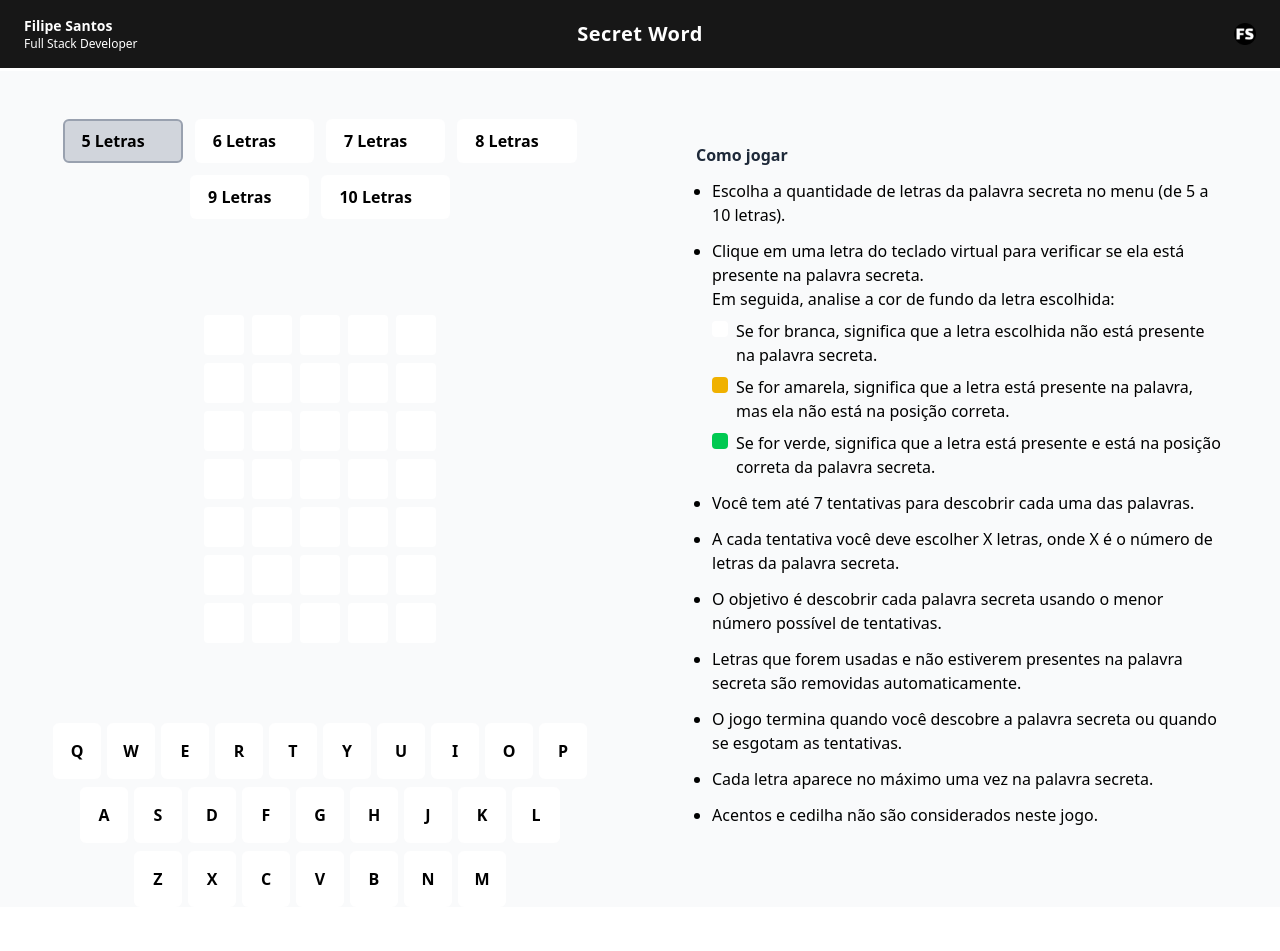
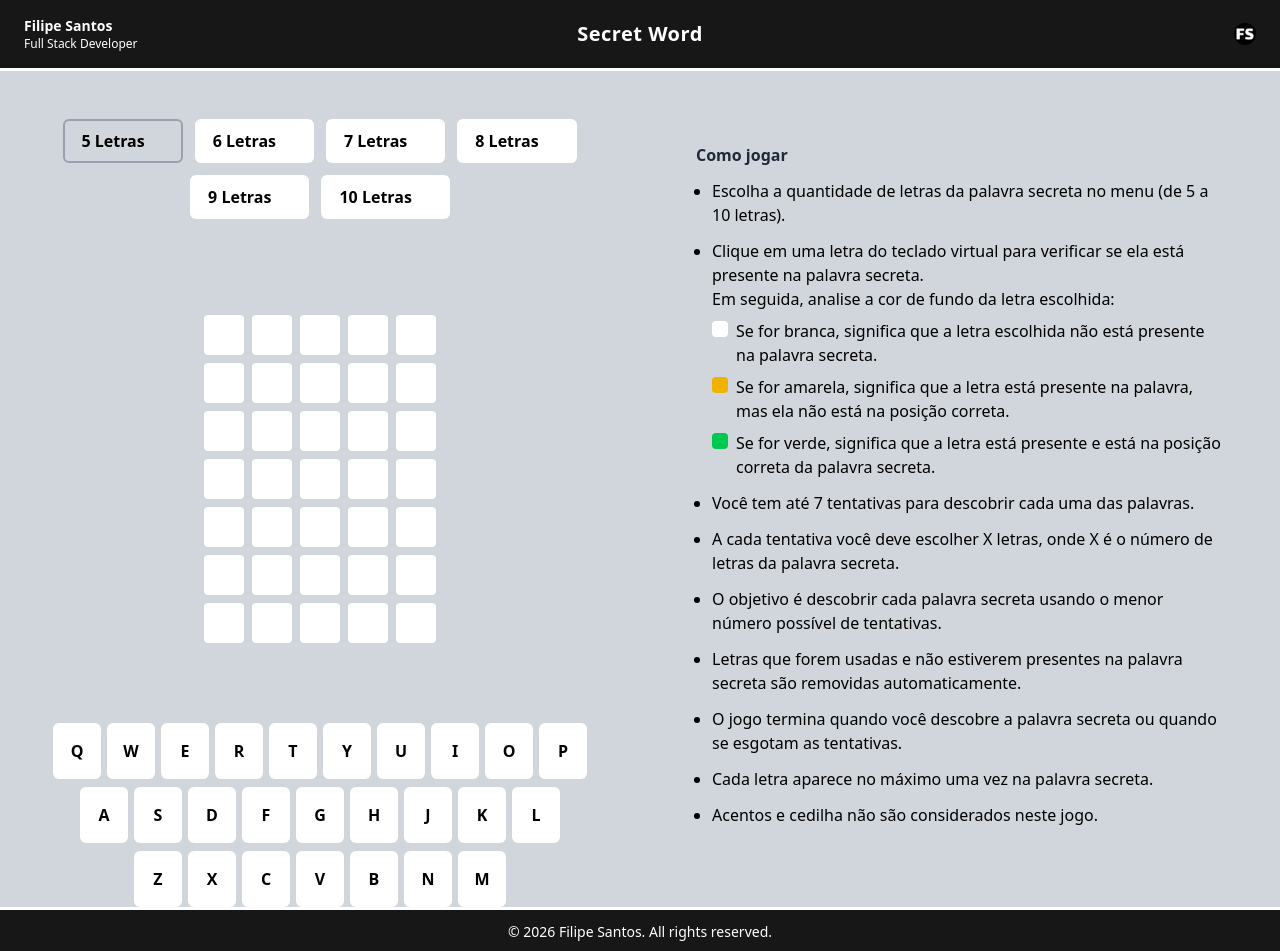
Before and after one commit to dulipe/secretWord, a React (Vite) app: page / in a window 1280 px wide. Shown: the top 951 px of the page. Before the commit the page ends 907 px from the top, so only its background shows below. Built offline with nearby package versions, Linux system fonts and the light colour scheme.

Commit message:
feat: add Footer component

```diff
--- a/src/app/App.tsx
+++ b/src/app/App.tsx
@@ -4,6 +4,7 @@ import WordGrid from "@/components/wordGrid/WordGrid";
 import Keyboard from "@/components/keyboard/Keyboard";
 import Modal from "@/components/modal/Modal";
 import Instructions from "@/components/instructions/Instructions";
+import Footer from "@/components/footer/Footer";
 
 import { useWords } from "@/hooks/useWords";
 import { useGameLogic } from "@/hooks/useGameLogic";
@@ -23,7 +24,7 @@ function App(): JSX.Element {
     <div className="flex flex-col min-h-screen">
       <Navbar />
 
-      <div className="flex flex-col lg:flex-row flex-1 bg-gray-50">
+      <div className="flex flex-col lg:flex-row flex-1 bg-gray-300">
         <main className="flex flex-col items-center w-full lg:w-1/2">
           <GameMenu
             options={GAME_OPTIONS}
@@ -58,6 +59,7 @@ function App(): JSX.Element {
           <Instructions />
         </aside>
       </div>
+      <Footer />
     </div>
   );
 }
--- /dev/null
+++ b/src/components/footer/Footer.tsx
@@ -0,0 +1,11 @@
+const Footer = () => {
+  return (
+    <footer className="w-full px-4 py-3 border-t-3 border-white flex items-center justify-center mt-auto relative bg-neutral-900">
+      <p className="text-sm text-white">
+        © {new Date().getFullYear()} Filipe Santos. All rights reserved.
+      </p>
+    </footer>
+  );
+};
+
+export default Footer;
--- a/src/components/navbar/Navbar.tsx
+++ b/src/components/navbar/Navbar.tsx
@@ -1,6 +1,6 @@
 const Navbar = () => {
     return (
-      <header className="w-full px-6 py-4 border-b-3 border-b-white flex items-center justify-between relative bg-neutral-900">
+      <header className="w-full px-6 py-4 border-b-3 border-white flex items-center justify-between relative bg-neutral-900">
         <div className="flex flex-col">
           <span className="text-sm font-semibold text-white">Filipe Santos</span>
           <span className="text-xs text-white">Full Stack Developer</span>
```
